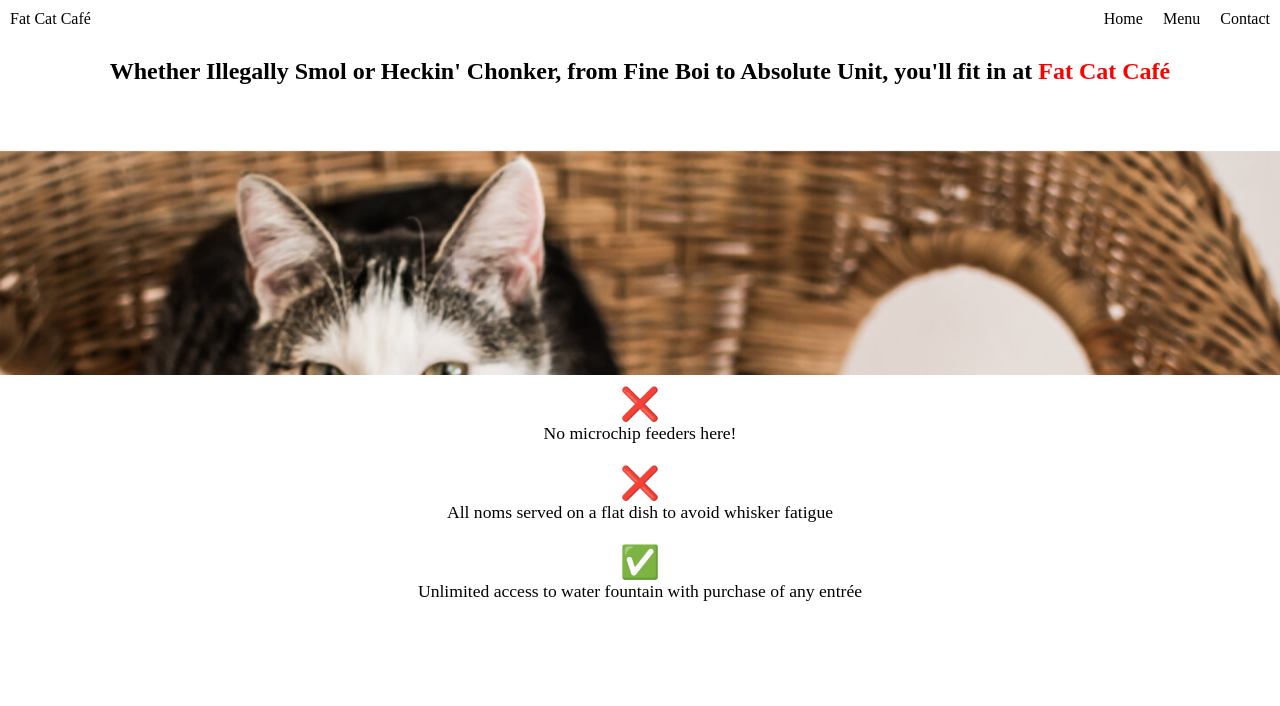
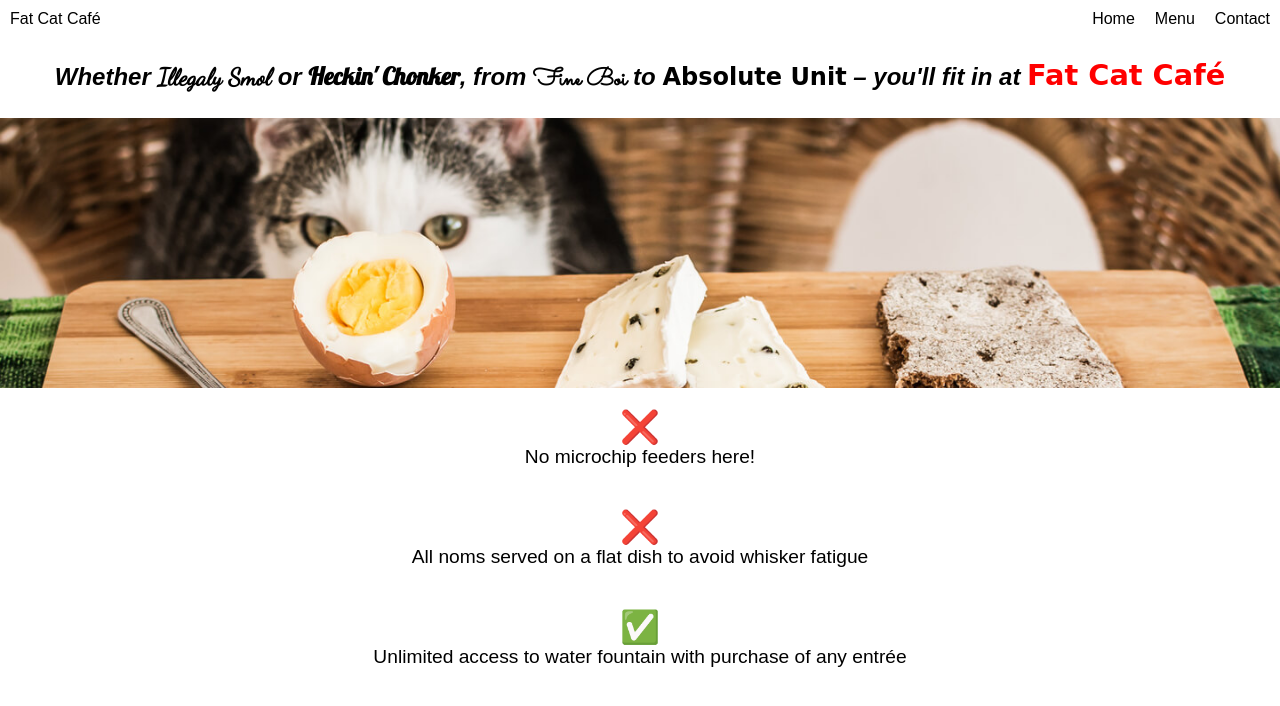
Before and after one commit to acopperlily/restaurant, a website built with webpack: page dist/index.html in a window 1280 px wide. Built offline with nearby package versions, Linux system fonts and the light colour scheme; a web font is replaced by a local one.

Commit message:
Add spans, fonts, and styles to headline div

```diff
--- a/src/module.js
+++ b/src/module.js
@@ -17,9 +17,28 @@ function createHeader() {
 
 function createHeadline() {
   const h2 = document.createElement('h2');
+  const headline = ['Whether ', ' or ', ', from ', ' to ', " – you'll fit in at "];
+  const cats = ['Illegaly Smol', "Heckin' Chonker", 'Fine Boi', 'Absolute Unit'];
+
+  let text;
+
+  let i;
+  for (i = 0; i < cats.length; i++) {
+    const span = document.createElement('span');
+    span.textContent = cats[i];
+    span.classList.add(cats[i].toLowerCase().split(' ')[1]);
+    text = document.createTextNode(headline[i]);
+    h2.appendChild(text);
+    h2.appendChild(span);
+  }
+
+  text = document.createTextNode(headline[i]);
+  h2.appendChild(text);
+
+
+
   const strong = document.createElement('strong');
   strong.textContent = 'Fat Cat Café';
-  h2.textContent = "Whether Illegally Smol or Heckin' Chonker, from Fine Boi to Absolute Unit, you'll fit in at ";
   h2.appendChild(strong);
   h2.classList.add('headline');
   return h2;
--- a/src/style.css
+++ b/src/style.css
@@ -4,13 +4,21 @@
   box-sizing: border-box;
 }
 
+body {
+  font-family: Arial, Helvetica, sans-serif;
+}
+
 h2 {
   padding: 20px;
   text-align: center;
+  font-style: italic;
 }
 
 strong {
   color: red;
+  font-family: 'Lakki Reddy', cursive;
+  font-style: normal;
+  font-size: 1.8rem;
 }
 
 ul {
@@ -36,9 +44,9 @@ li {
   width: 100vw;
   height: 270px;
   background-image: url('./heroCat.jpg');
-  background-size: contain;
+  background-size: 100%;
   background-repeat: no-repeat;
-  background-attachment: fixed;
+  /* background-attachment: fixed; */
   background-position: center;
 }
 
@@ -53,10 +61,29 @@ li {
 }
 
 .feature {
-  padding: 10px;
-  font-size: 1.1rem;
+  padding: 20px;
+  font-size: 1.2rem;
 }
 
 .feature span {
   font-size: 2rem;
 }
+
+.smol {
+  font-family: 'Dancing Script', cursive;
+  font-style: normal;
+}
+
+.chonker {
+  font-family: 'Lobster', cursive;
+  font-style: normal;
+}
+
+.boi {
+  font-family: 'Sacramento', cursive;
+  font-style: normal;
+}
+.unit {
+  font-family: 'Chango', cursive;
+  font-style: normal;
+}
```
Also changed, not shown: dist/index.html, dist/main.js.
